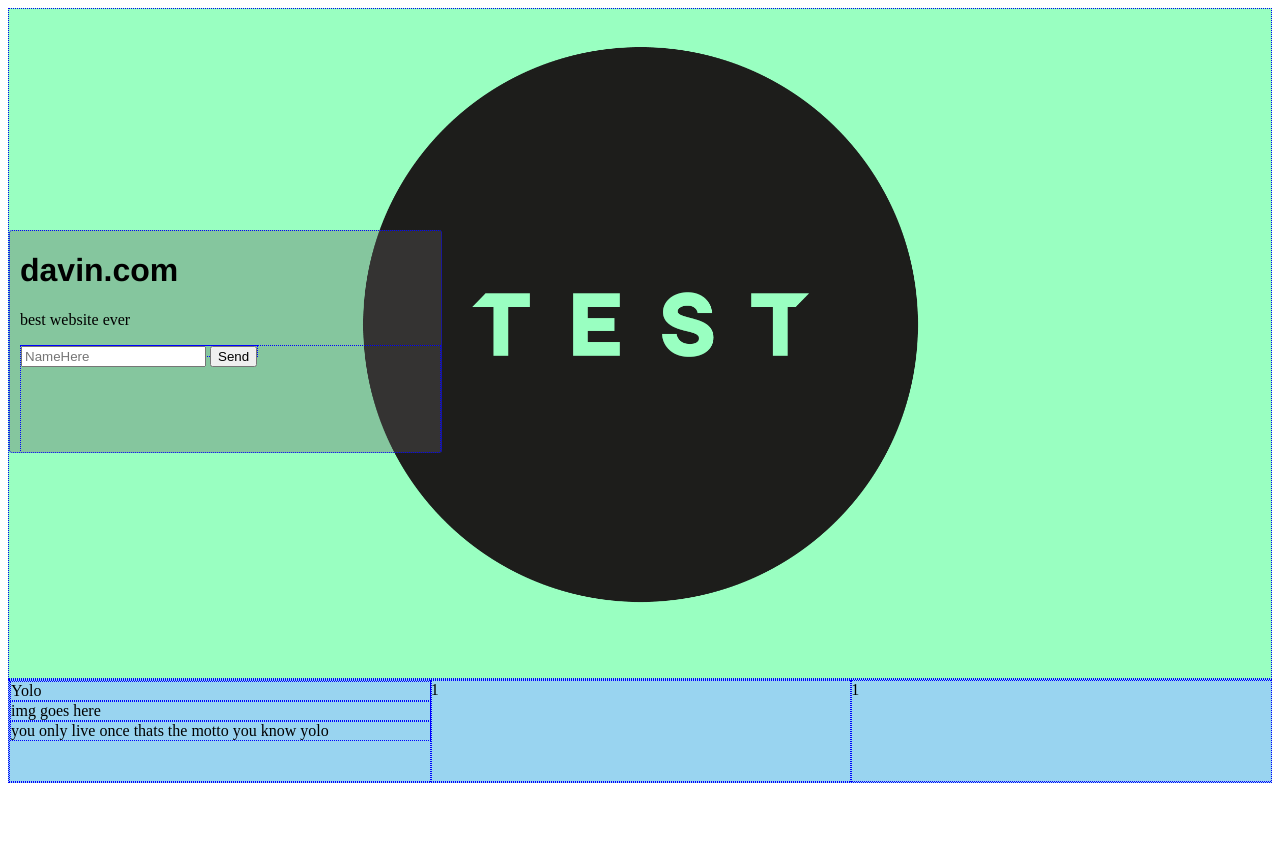
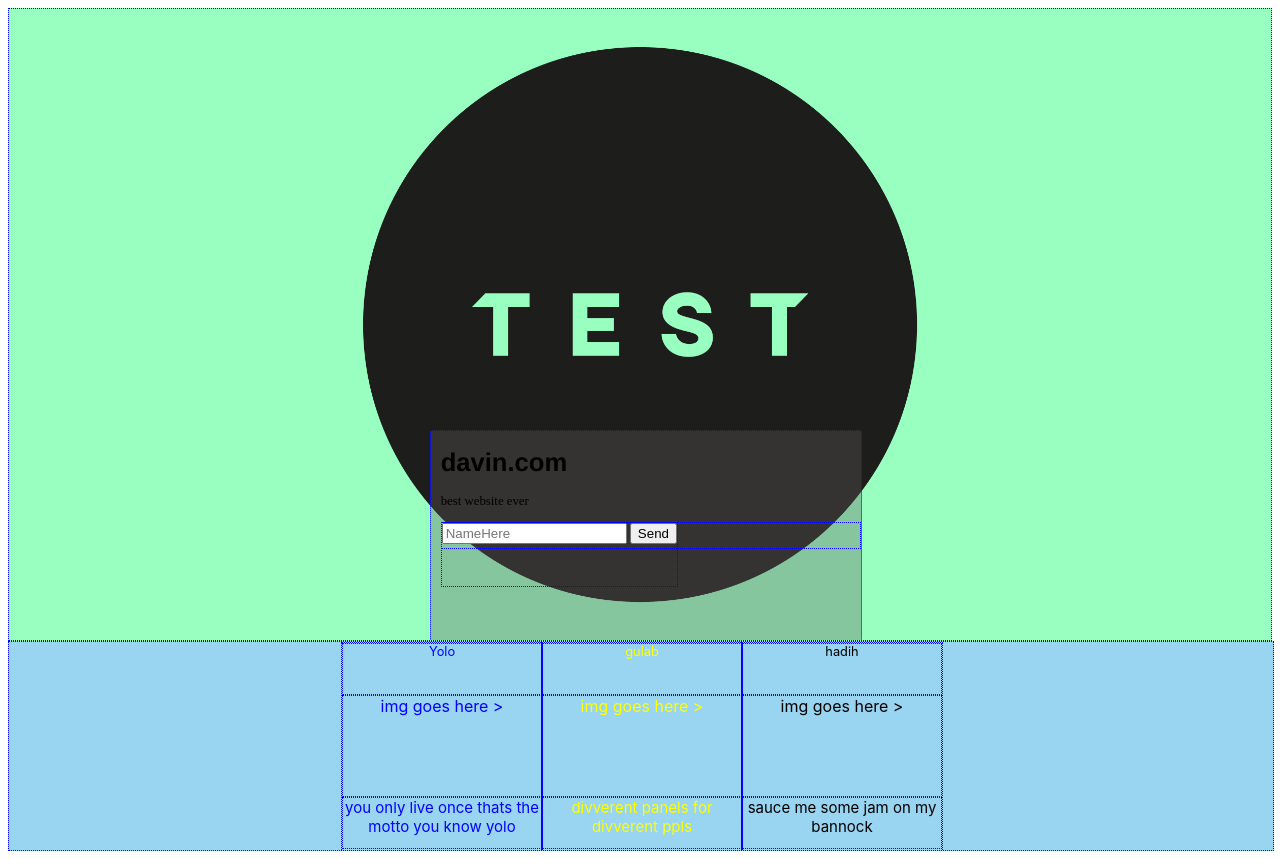
Before and after one commit to davinbirdi/NodeJs, a website: page www/index.html in a window 1280 px wide. Before the commit the page ends 800 px from the top, so only its background shows below. Drawn offline with nearby package versions, Linux system fonts and the light colour scheme; no server answers.

Commit message:
testing zoom-abil

```diff
--- a/www/index.html
+++ b/www/index.html
@@ -58,15 +58,26 @@
         </div>
 
         <div class="wrapper" id="middle">
-            <div class="info_col">
+
+            <div class="info_col left" id="fuck">
                 <div class="title">Yolo</div>
-                <div class="focus">img goes here</div>
+                <div class="image">img goes here > </div>
                 <div class="text">you only live once thats the motto you know yolo</div>
             </div>
 
 
-            <div class="info_col">1</div>
-            <div class="info_col">1</div>
+            <div class="info_col centre">
+                    <div class="title">gulab</div>
+                    <div class="image">img goes here > </div>
+                    <div class="text">divverent panels for divverent ppls</div>
+                </div>
+
+            <div class="info_col right">
+                    <div class="title">hadih</div>
+                    <div class="image">img goes here > </div>
+                    <div class="text">sauce me some jam on my bannock</div>
+            </div>
+
         </div>
 
 
--- a/www/stylesheet.css
+++ b/www/stylesheet.css
@@ -2,16 +2,16 @@
 /* Layout */
 #top {
     background-color: rgba(0, 255, 100, 0.4);
+    grid-template-columns: repeat(3, 1fr [col-start]);
+    grid-template-rows: repeat(3, 1fr [row-start]);
+    display: grid;
 }
 
 .wrapper {
-    display: grid;
-    grid-template-columns: repeat(3, 1fr [col-start]);
-    grid-template-rows: repeat(3, 33% [row-start]);
-
     min-height: 0;  /* NEW */
     min-width: 0;   /* NEW; needed for Firefox */
-    overflow: auto;
+    overflow: hidden;
+
 }
 
 .wrapper > div {
@@ -33,8 +33,8 @@
 
 
 #main {
-    grid-column: 1 / 2;
-    grid-row: 2 / 3;
+    grid-column: 2 / 3;
+    grid-row: 3 / -1;
 
     margin-left: auto;
     margin-right: auto;
@@ -42,11 +42,14 @@
     height: 100%;
     background-color: rgba(96, 94, 94, 0.351);
 
-    overflow: auto;  /* NEW */
+    overflow: auto;
     min-height: 0;      /* NEW; needed for Firefox */
 
     padding-left: 10px;
     border-radius: 3px;
+
+    font-size: 1.0vw;
+
 }
 
 
@@ -65,16 +68,14 @@ h1 {
 #thread {
     list-style-type: none;
     font-family: -apple-system, BlinkMacSystemFont, 'Segoe UI', Roboto, Oxygen, Ubuntu, Cantarell, 'Open Sans', 'Helvetica Neue', sans-serif;
-    height: 100px;
+    height: 40%;
     overflow-x: hidden;
     overflow-y: auto;
-
-    min-height: 0;
 }
 
 #namebox{
     float: left;
-    height: 10px;
+    height: 30%;
     min-height: 0;
 
     padding-top: 0px;
@@ -83,7 +84,6 @@ h1 {
 
 #messagebox{
     display: none;
-    float: right;
     width: 100%;
     height: 10px;
 
@@ -100,8 +100,36 @@ h1 {
 
 #middle {
     background-color: rgba(0, 149, 218, 0.4);
+    grid-template-columns: auto 200px 200px 200px auto;
+    display: inline-grid;
+    width: 100%;
 }
 
-#middle > div{
+.wrapper .info_col.left{
+    grid-column: 2 / 3;
+}
+.wrapper .info_col.centre{
+    color: yellow;
+}
+.wrapper .info_col.left{
+    color: blue;
+}
+
+
+#middle .info_col div {
+    font-family: -apple-system, BlinkMacSystemFont, 'Segoe UI', Roboto, Oxygen, Ubuntu, Cantarell, 'Open Sans', 'Helvetica Neue', sans-serif;
+    text-align: center;
+
+}
+#middle .info_col .title {
+    height: 50px;
+    font-size: 25px;
+    font-size: 1.0vw;
+}
+#middle .info_col .image {
     height: 100px;
 }
+#middle .info_col .text {
+    height: 50px;
+    font-size: 15px;
+}
```
